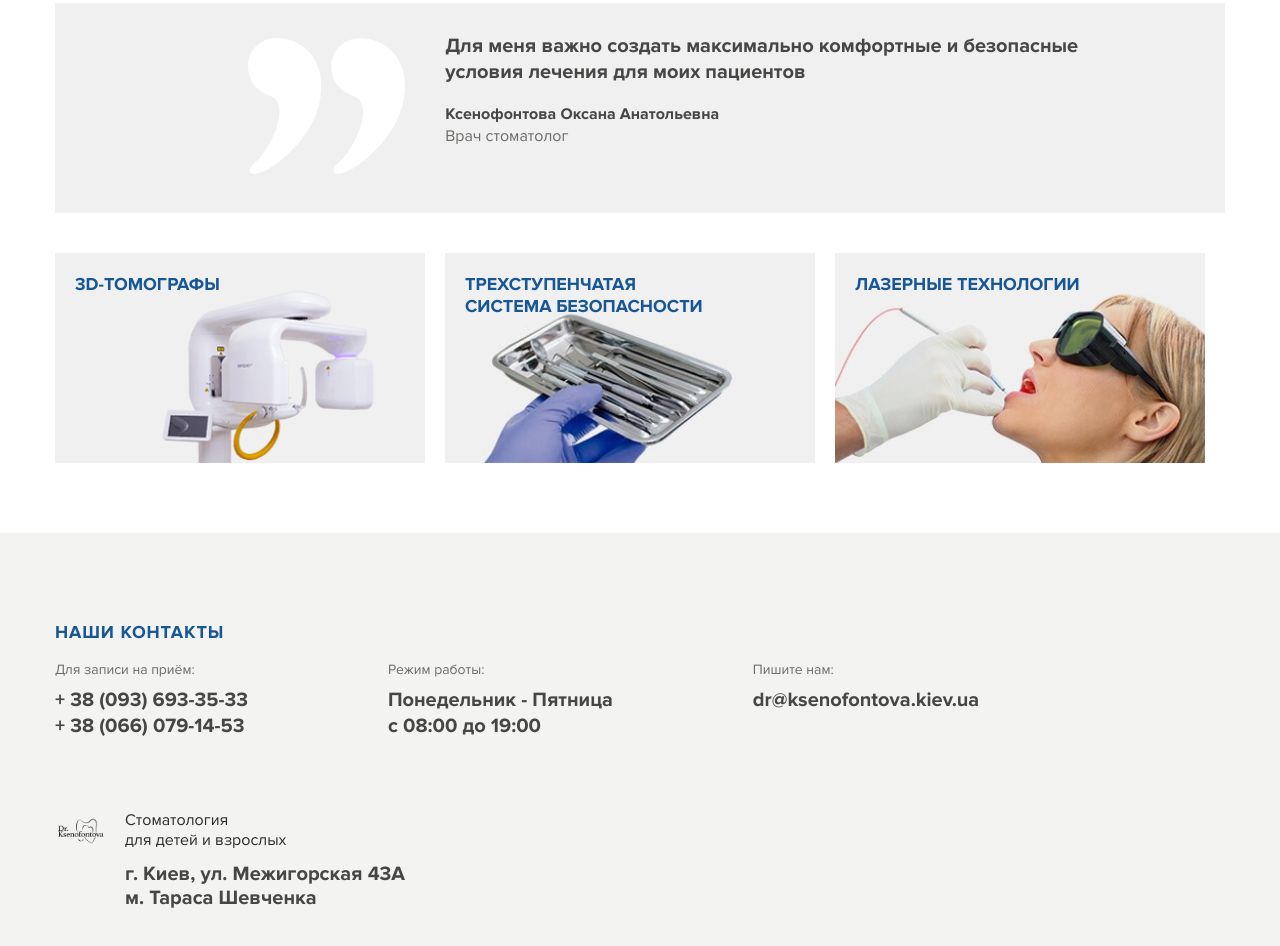
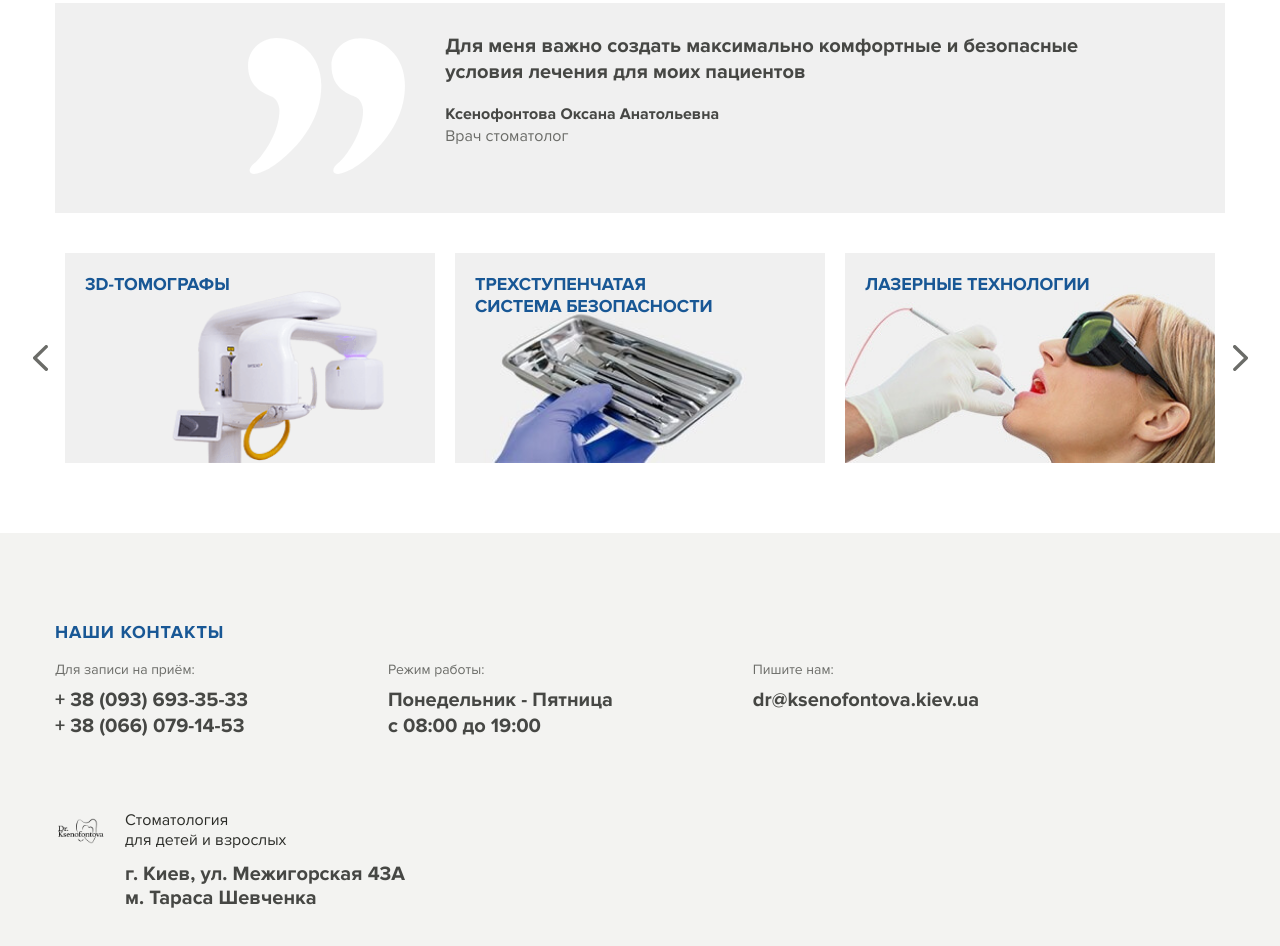
Before and after one commit to NikolayMiroshnichenko/Dentistry, a plain HTML site: page index.html in a window 1280 px wide. Shown: the part 3401-4347 px from the top of the page. Drawn offline with Linux system fonts and the light colour scheme.

Commit message:
fix-timer-btn

```diff
--- a/css/slider.css
+++ b/css/slider.css
@@ -5,11 +5,11 @@
 }
 .slider-item {
     position: relative;
-    width: 370px;
     min-height: 210px;
     max-height: 210px;
     overflow: hidden;
     transition: all 0.2s;
+    margin: 0 10px;
 }
 .slider-item__img {
     display: block;
@@ -62,3 +62,32 @@
 .slider-item:hover .slider-item__overlay {
     opacity: 1;
 }
+
+
+/* btn */
+.slider-btn {
+    position: absolute;
+    width: 100%;
+    top: 50%;
+    transform: translateY(-50%);
+}
+.slider-btn__prev,
+.slider-btn__next {
+    position: absolute;
+    display: flex;
+    align-items: center;
+    justify-content: center;
+    width: 50px;
+    height: 50px;
+    transform: translateY(-50%);
+    cursor: pointer;
+}
+.slider-btn__prev {
+    left: -40px;
+}
+.slider-btn__next {
+    right: -40px;
+}
+.slider-btn-next-svg {
+    transform: rotate(180deg);
+}
--- a/index.html
+++ b/index.html
@@ -248,6 +248,35 @@
         </div>
       </div>
       <div class="slider-wrapper">
+        <div class="slider-btn">
+          <div class="slider-btn__prev">
+            <svg
+              xmlns="http://www.w3.org/2000/svg"
+              width="15"
+              height="26"
+              viewBox="0 0 15 26"
+            >
+              <path
+                fill="#6b6c68"
+                d="M14.467.48a1.728 1.728 0 0 0-2.408 0L.49 11.8a1.642 1.642 0 0 0 0 2.357l11.569 11.32a1.727 1.727 0 0 0 2.406.059 1.642 1.642 0 0 0-.002-2.417L4.098 12.979 14.463 2.837c.666-.65.669-1.705.006-2.357l-.002-.002z"
+              ></path>
+            </svg>
+          </div>
+          <div class="slider-btn__next">
+            <svg
+              xmlns="http://www.w3.org/2000/svg"
+              width="15"
+              height="26"
+              viewBox="0 0 15 26"
+              class="slider-btn-next-svg"
+            >
+              <path
+                fill="#6b6c68"
+                d="M14.467.48a1.728 1.728 0 0 0-2.408 0L.49 11.8a1.642 1.642 0 0 0 0 2.357l11.569 11.32a1.727 1.727 0 0 0 2.406.059 1.642 1.642 0 0 0-.002-2.417L4.098 12.979 14.463 2.837c.666-.65.669-1.705.006-2.357l-.002-.002z"
+              ></path>
+            </svg>
+          </div>
+        </div>
         <div class="slider js-siema">
           <!-- first-slide -->
           <div class="slider-item">
@@ -349,9 +378,6 @@
       </div>
     </section>
 
-
-
-
     <script src="js/siema.min.js"></script>
     <script src="js/slider.js"></script>
   </body>
--- a/js/slider.js
+++ b/js/slider.js
@@ -1,3 +1,7 @@
+const prev = document.querySelector('.slider-btn__prev');
+const next = document.querySelector('.slider-btn__next');
+
+
 const mySiema = new Siema({
     selector: '.js-siema',
     duration: 200,
@@ -13,5 +17,13 @@ const mySiema = new Siema({
     onChange: () => {},
 });
 
+const autoPlay = setInterval(() => mySiema.next(), 3000);
 
-setInterval(() => mySiema.next(), 2500);
+prev.addEventListener('click', () => {
+    clearInterval(autoPlay);
+    mySiema.prev()
+});
+next.addEventListener('click', () => {
+    clearInterval(autoPlay);
+    mySiema.next();
+});
```
